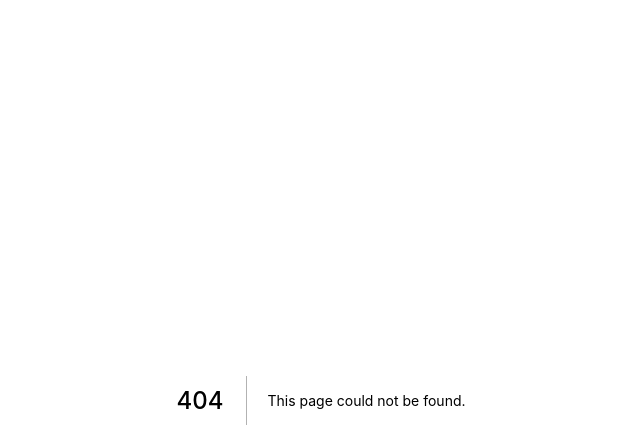
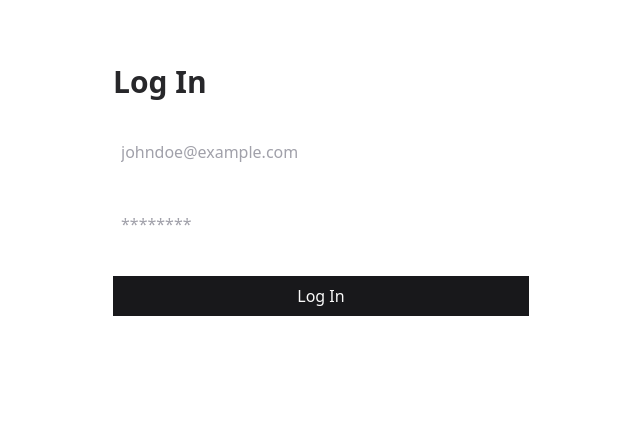
Before and after one commit to iam-rohid/portfolio, a Next.js app: page /auth/login in a window 1280 px wide. Before the commit this address had no page. Shown: the top 448 px of the page, without its empty margins (319-959 px from the left). Built offline with nearby package versions, Linux system fonts and the light colour scheme.

Commit message:
login and sign up init page added

```diff
--- /dev/null
+++ b/src/pages/api/auth/index.ts
@@ -0,0 +1,5 @@
+import { NextApiHandler } from "next";
+
+const handle: NextApiHandler = (req, res) => {};
+
+export default handle;
--- /dev/null
+++ b/src/pages/auth/index.tsx
@@ -0,0 +1,17 @@
+import { GetStaticProps } from "next";
+
+const AuthPage = () => {
+  return null;
+};
+
+export default AuthPage;
+
+export const getStaticProps: GetStaticProps = () => {
+  return {
+    props: {},
+    redirect: {
+      destination: "/auth/login",
+      permanent: true,
+    },
+  };
+};
--- /dev/null
+++ b/src/pages/auth/login.tsx
@@ -0,0 +1,27 @@
+import React from "react";
+import Container from "src/components/Container";
+
+const LogInPage = () => {
+  return (
+    <Container className="py-16 max-w-md">
+      <h1 className="text-3xl font-bold">Log In</h1>
+      <form className="space-y-8 py-8">
+        <input
+          className="block w-full p-2"
+          type="email"
+          placeholder="johndoe@example.com"
+        />
+        <input
+          className="block w-full p-2"
+          type="password"
+          placeholder="********"
+        />
+        <button className="p-2 w-full flex items-center justify-center bg-gray-900 dark:bg-gray-50 text-gray-50 dark:text-gray-800">
+          Log In
+        </button>
+      </form>
+    </Container>
+  );
+};
+
+export default LogInPage;
--- /dev/null
+++ b/src/pages/auth/signup.tsx
@@ -0,0 +1,7 @@
+import React from "react";
+
+const SignUpPage = () => {
+  return <div>SignUpPage</div>;
+};
+
+export default SignUpPage;
```
